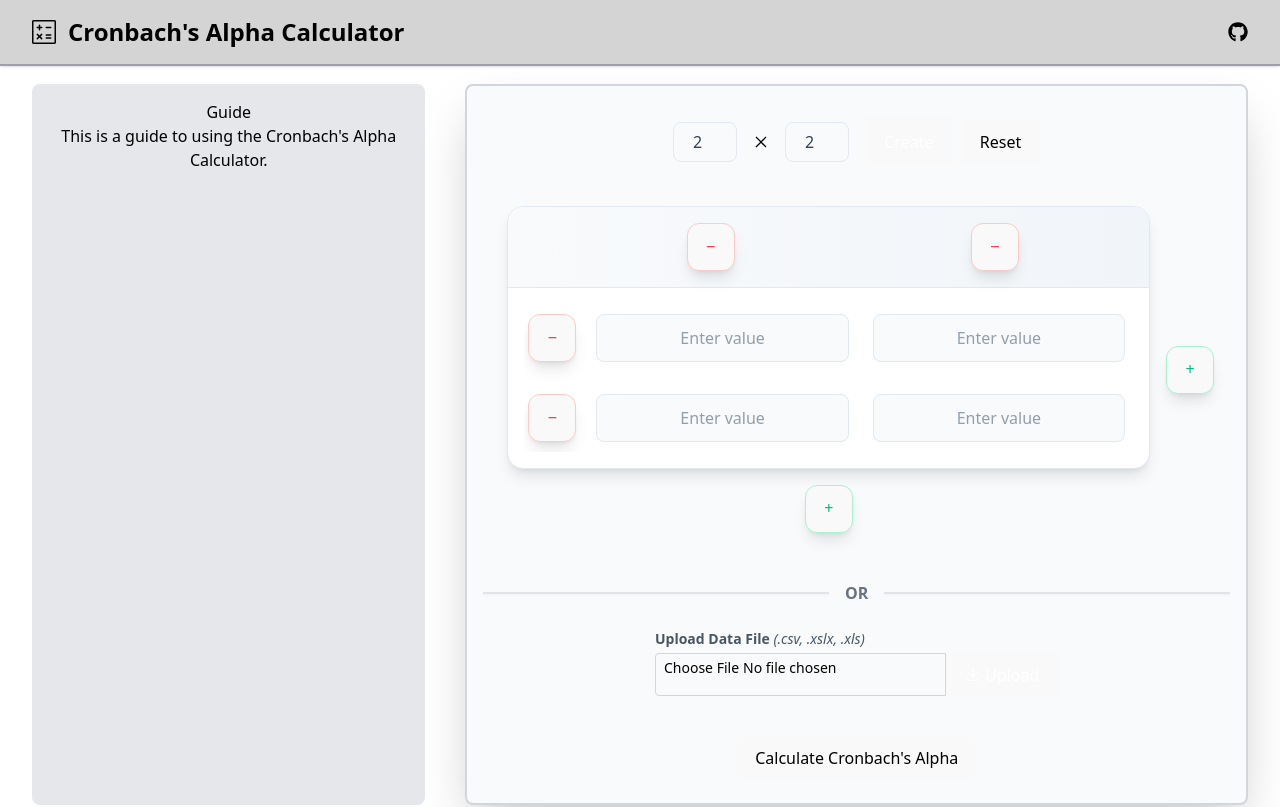
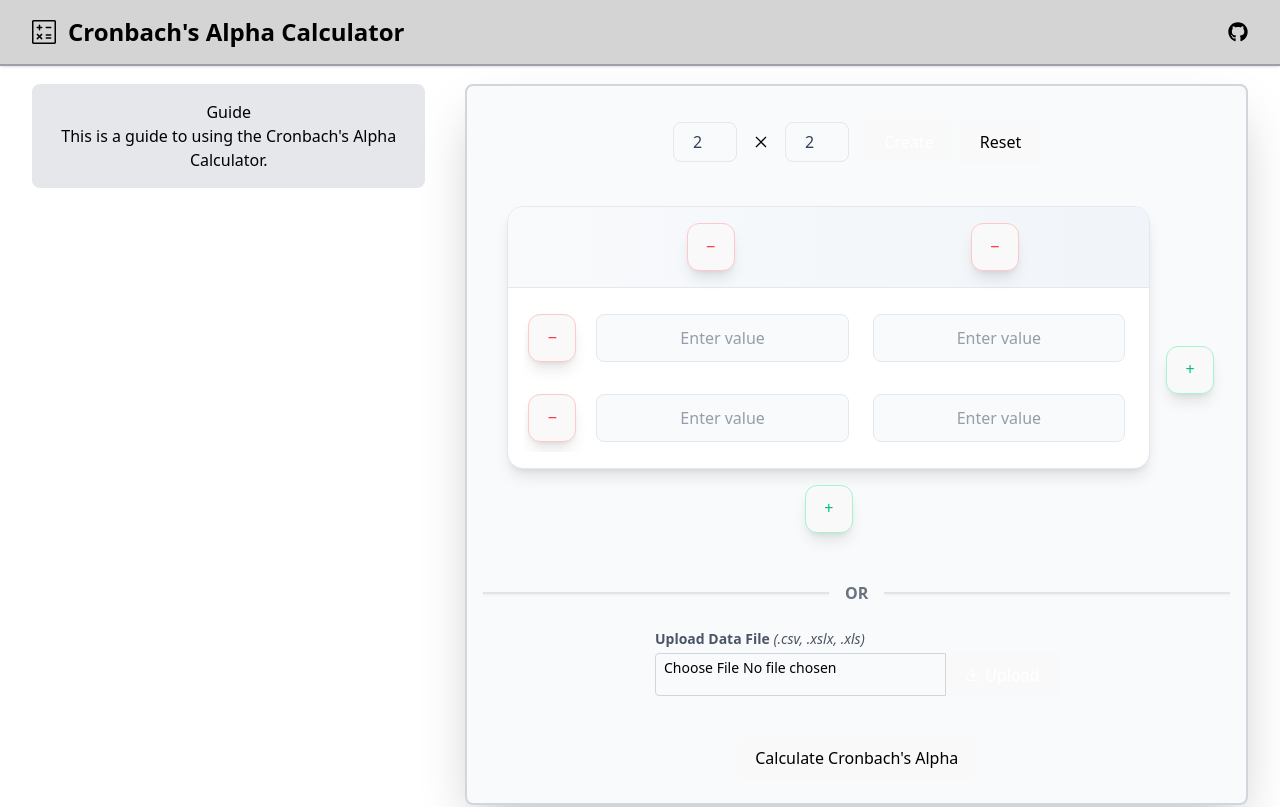
Before and after one commit to usergaia/cronbach-calc, a React (Vite) app: page / in a window 1280 px wide. Shown: the top 807 px of the page. Built offline with nearby package versions, Linux system fonts and the light colour scheme.

Commit message:
fix: prevent guide-cont from inheriting parent height

```diff
--- a/src/App.jsx
+++ b/src/App.jsx
@@ -9,7 +9,7 @@ function App() {
     <div className="min-h-screen flex flex-col">
       <NavBar />
       <section className="flex-1 py-13">
-        <div className="flex">
+        <div className="flex items-start">
           <Guide />
           <MainFeature />
         </div>
```
